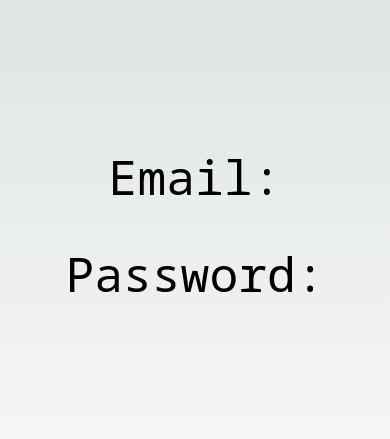
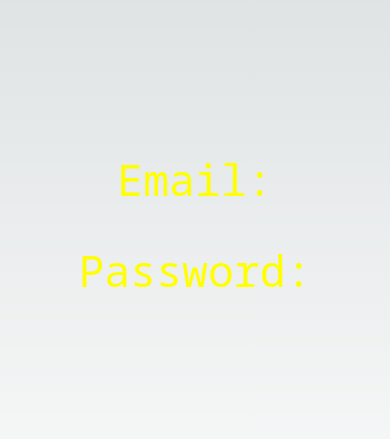
Before and after one commit to daaug/form-validate-site, a Next.js app: page /user in a window 390 px wide. Shown: the part 197-636 px from the top of the page. Built offline with nearby package versions, Linux system fonts and the light colour scheme.

Commit message:
Upd user title color

```diff
--- a/pages/user/index.js
+++ b/pages/user/index.js
@@ -16,12 +16,12 @@
       <main className={styles.container}>
 
         <div className={styles.groupData}>
-          <p className={styles.userData}>Email: </p>
+          <p className={styles.dataTitle}>Email: </p>
           <p className={styles.userData}>{props.router.query.email}</p>
         </div>
 
         <div className={styles.groupData}>
-          <p className={styles.userData}>Password: </p>
+          <p className={styles.dataTitle}>Password: </p>
           <p className={styles.userData}>{props.router.query.password}</p>
         </div>
 
--- a/styles/User.module.css
+++ b/styles/User.module.css
@@ -10,6 +10,10 @@
   display: flex;
 }
 
+.dataTitle {
+  color: yellow;
+}
+
 @media screen and (min-width: 1025px) {
   .groupData{
     display: flex;
@@ -18,7 +22,7 @@
     width: 80%;
   }
 
-  .userData {
+  .userData, .dataTitle {
     font-size: 3rem;
   }
 }
@@ -32,7 +36,7 @@
     margin: 1rem 0;
   }
 
-  .userData {
-    font-size: 3rem;
+  .userData, .dataTitle {
+    font-size: 2.7rem;
   }
 }
```
